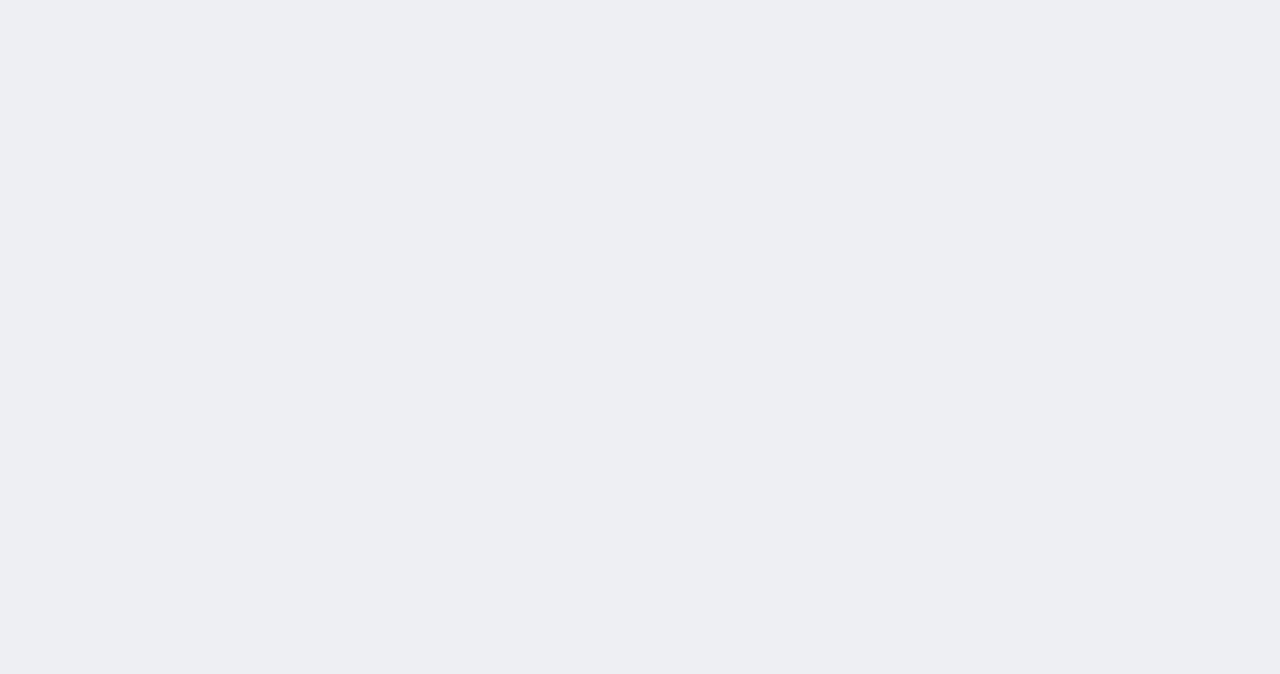
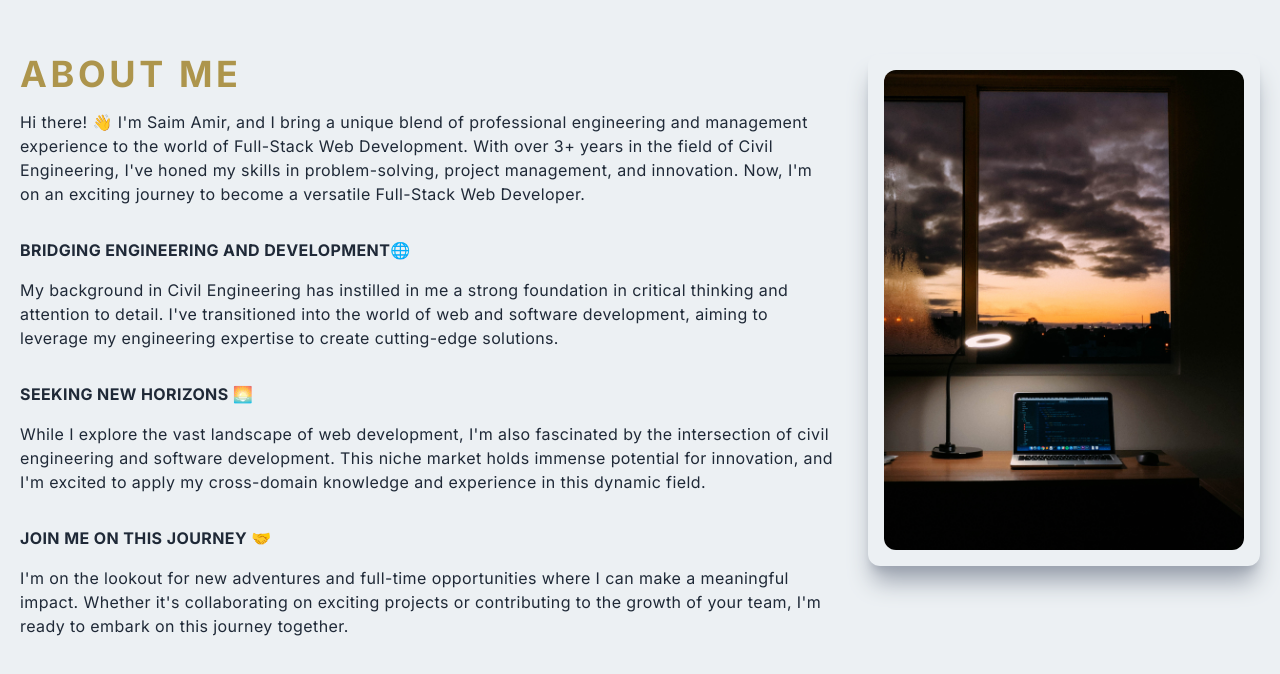
Before and after one commit to x-saim/portfolio, a Next.js app: page / in a window 1280 px wide. Shown: the part 854-1528 px from the top of the page. Before the commit the page ends 800 px from the top, so only its background shows below. Built offline with nearby package versions, Linux system fonts and the light colour scheme.

Commit message:
create about me component

```diff
--- a/app/page.js
+++ b/app/page.js
@@ -1,11 +1,13 @@
 import Navbar from '@/components/Navbar';
 import Main from '@/components/Main';
+import About from '@/components/About';
 
 export default function Home() {
   return (
     <main>
       <Navbar />
       <Main />
+      <About />
     </main>
   );
 }
--- /dev/null
+++ b/components/About.jsx
@@ -0,0 +1,56 @@
+import React from 'react';
+import Image from 'next/image';
+import AboutImg from '../public/assets/AboutImg.jpg';
+const About = () => {
+  return (
+    <div className='w-full md:h-screen p-2 flex items-center py-16'>
+      <div className='max-w-[1240px] m-auto md:grid grid-cols-3 gap-8'>
+        <div className='col-span-2'>
+          <h2 className='uppercase tracking-widest text-[#AD954C]'>About Me</h2>
+          <p className='mt-4'>
+            Hi there! 👋 I'm Saim Amir, and I bring a unique blend of
+            professional engineering and management experience to the world of
+            Full-Stack Web Development. With over 3+ years in the field of Civil
+            Engineering, I've honed my skills in problem-solving, project
+            management, and innovation. Now, I'm on an exciting journey to
+            become a versatile Full-Stack Web Developer.
+          </p>
+
+          <h3 className='uppercase py-4 mt-4'>
+            Bridging Engineering and Development🌐
+          </h3>
+          <p>
+            My background in Civil Engineering has instilled in me a strong
+            foundation in critical thinking and attention to detail. I've
+            transitioned into the world of web and software development, aiming
+            to leverage my engineering expertise to create cutting-edge
+            solutions.
+          </p>
+
+          <h3 className='uppercase py-4 mt-4'> Seeking New Horizons 🌅</h3>
+          <p>
+            While I explore the vast landscape of web development, I'm also
+            fascinated by the intersection of civil engineering and software
+            development. This niche market holds immense potential for
+            innovation, and I'm excited to apply my cross-domain knowledge and
+            experience in this dynamic field.
+          </p>
+          <h3 className='uppercase py-4 mt-4'>Join Me on this Journey 🤝</h3>
+          <p>
+            I'm on the lookout for new adventures and full-time opportunities
+            where I can make a meaningful impact. Whether it's collaborating on
+            exciting projects or contributing to the growth of your team, I'm
+            ready to embark on this journey together.
+          </p>
+        </div>
+        <div>
+          <div className='w-full h-auto m-auto shadow-xl shadow-gray-400 rounded-xl flex items-center justify-center p-4 hover:scale-105 ease-in duration-300'>
+            <Image src={AboutImg} className='rounded-xl' alt='/' />
+          </div>
+        </div>
+      </div>
+    </div>
+  );
+};
+
+export default About;
```
Also changed, not shown: public/assets/AboutImg.jpg (added).
